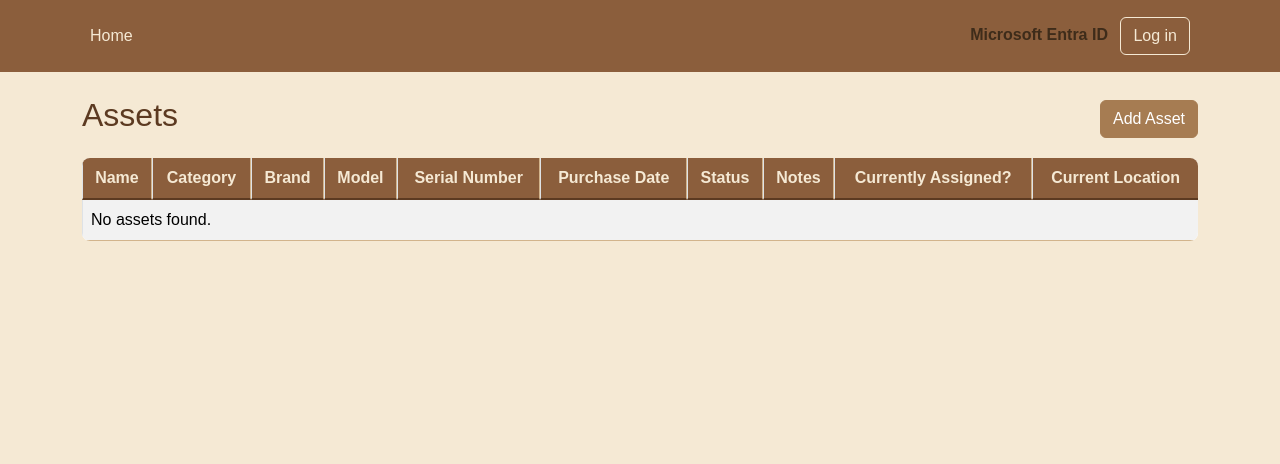
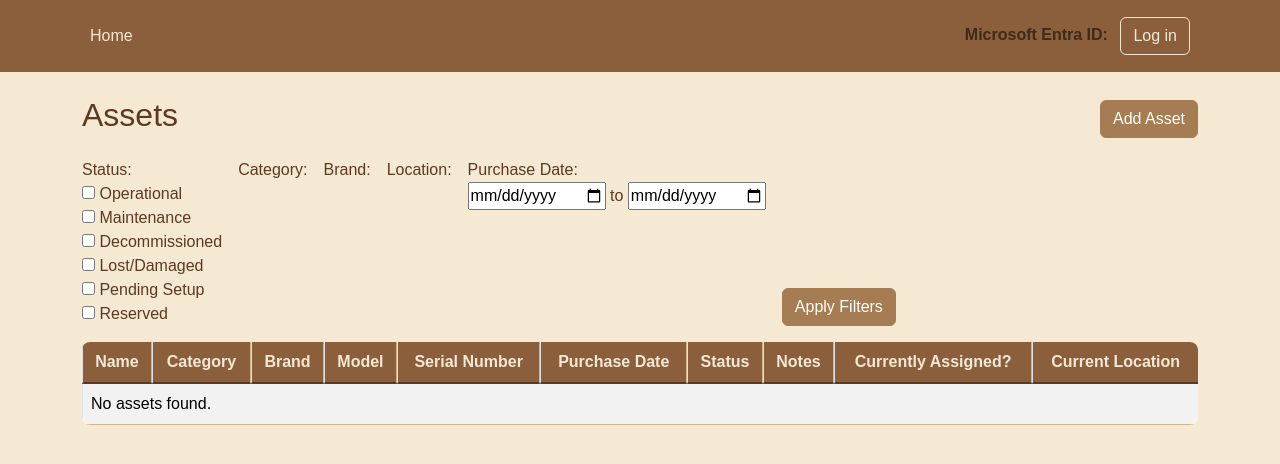
Before and after one commit to heronvalev/assets-manager, a Django app: page /assets/ in a window 1280 px wide. Shown: the top 464 px of the page. Run offline with Django 5.2, Linux system fonts and the light colour scheme; data that the repository does not hold is empty.

Commit message:
Add filtering functionality to asset and assignment list pages

```diff
--- a/inventory/templates/base.html
+++ b/inventory/templates/base.html
@@ -25,8 +25,9 @@
                 <!-- <form class="col-12 col-lg-auto mb-3 mb-lg-0 me-lg-3" role="search"> <input type="search" class="form-control form-control-dark" placeholder="Search..." aria-label="Search"> </form> -->
 
                 <div class="text-end">
-                    <span class="me-2" style="color:#3E2C1A; font-weight:600;">Microsoft Entra ID</span>
+                    <span class="me-2" style="color:#3E2C1A; font-weight:600;">Microsoft Entra ID:</span>
                     {% if request.user.is_authenticated %}
+                        <span class="me-2" style="color:#3E2C1A; font-weight:600;">{{ request.user.first_name|default:request.user.username }}</span>
                         <a href="{% url 'ms_logout' %}" class="btn btn-outline-light me-2">Log out</a>
                     {% else %}
                         <a href="{% url 'ms_login' %}" class="btn btn-outline-light me-2">Log in</a>
--- a/inventory/templates/inventory/asset_list.html
+++ b/inventory/templates/inventory/asset_list.html
@@ -7,6 +7,60 @@
     <h2>Assets</h2>
     <a href="{% url 'create_asset' %}" class="btn btn-primary">Add Asset</a>
 </div>
+
+<div class="mb-3">
+    <form method="get" class="row g-3">
+        <!-- Status checkboxes -->
+        <div class="col-auto">
+            <label>Status:</label><br>
+            {% for status in status_options %}
+                <input type="checkbox" name="status" value="{{ status }}"
+                    {% if status in selected_statuses %}checked{% endif %}> {{ status }}<br>
+            {% endfor %}
+        </div>
+
+        <!-- Category checkboxes -->
+        <div class="col-auto">
+            <label>Category:</label><br>
+            {% for category in category_options %}
+                <input type="checkbox" name="category" value="{{ category }}"
+                    {% if category in selected_categories %}checked{% endif %}> {{ category }}<br>
+            {% endfor %}
+        </div>
+
+        <!-- Brand checkboxes -->
+        <div class="col-auto">
+            <label>Brand:</label><br>
+            {% for brand in brand_options %}
+                <input type="checkbox" name="brand" value="{{ brand }}"
+                    {% if brand in selected_brands %}checked{% endif %}> {{ brand }}<br>
+            {% endfor %}
+        </div>
+
+        <!-- Location checkboxes -->
+        <div class="col-auto">
+            <label>Location:</label><br>
+            {% for location in location_options %}
+                <input type="checkbox" name="location" value="{{ location }}"
+                    {% if location in selected_locations %}checked{% endif %}> {{ location }}<br>
+            {% endfor %}
+        </div>
+
+        <!-- Date filters -->
+        <div class="col-auto">
+            <label>Purchase Date:</label><br>
+            <input type="date" name="start_date" value="{{ start_date }}">
+            to
+            <input type="date" name="end_date" value="{{ end_date }}">
+        </div>
+
+        <!-- Submit button -->
+        <div class="col-auto align-self-end">
+            <button type="submit" class="btn btn-primary">Apply Filters</button>
+        </div>
+    </form>
+</div>
+
 <div class="table-responsive">
     <table class="table table-bordered table-striped align-middle">
         <thead class="table-header">
--- a/inventory/views.py
+++ b/inventory/views.py
@@ -12,11 +12,66 @@ def asset_list(request):
     """
     Display a list of all assets with basic info.
     """
+    # Prepare options for filter checkboxes
+    status_options = [
+        Asset.STATUS_OPERATIONAL,
+        Asset.STATUS_MAINTENANCE,
+        Asset.STATUS_DECOMMISSIONED,
+        Asset.STATUS_LOST,
+        Asset.STATUS_PENDING,
+        Asset.STATUS_RESERVED
+    ]
+    category_options = Asset.objects.values_list('category', flat=True).distinct()
+    brand_options = Asset.objects.values_list('brand', flat=True).distinct()
+    location_options = Asset.objects.values_list('location', flat=True).distinct()
+
+    # Get filter values from GET parameters (from submitted form)
+    selected_statuses = request.GET.getlist('status')
+    selected_categories = request.GET.getlist('category')
+    selected_brands = request.GET.getlist('brand')
+    selected_locations = request.GET.getlist('location')
+    start_date = request.GET.get('start_date')
+    end_date = request.GET.get('end_date')
+
+    # Construct the query (adding filters (if any selected) consecutively)
     assets = Asset.objects.all().order_by('name')
 
+    # Apply status filter
+    if selected_statuses:
+        assets = assets.filter(status__in=selected_statuses)
+
+    # Apply category filter
+    if selected_categories:
+        assets = assets.filter(category__in=selected_categories)
+
+    # Apply brand filter
+    if selected_brands:
+        assets = assets.filter(brand__in=selected_brands)
+
+    # Apply location filter
+    if selected_locations:
+        assets = assets.filter(location__in=selected_locations)
+
+    # Filter by purchase date range if provided
+    if start_date:
+        assets = assets.filter(purchase_date__gte=start_date)
+    if end_date:
+        assets = assets.filter(purchase_date__lte=end_date)
+
     context = {
-        'assets': assets
+        'assets': assets,
+        'status_options': status_options,
+        'category_options': category_options,
+        'brand_options': brand_options,
+        'location_options': location_options,
+        'selected_statuses': selected_statuses,
+        'selected_categories': selected_categories,
+        'selected_brands': selected_brands,
+        'selected_locations': selected_locations,
+        'start_date': start_date,
+        'end_date': end_date,
     }
+
     return render(request, 'inventory/asset_list.html', context)
 
 # All assignments page
@@ -24,11 +79,51 @@ def assignment_list(request):
     """
     Display a list of all assignments, active and historical.
     """
+    # Prepare options for assignment filters
+    locations = Assignment.objects.values_list("location", flat=True).distinct()
+
+    # Get filter values from GET parameters (from submitted form)
+    status_filter = request.GET.get("status")
+    location_filter = request.GET.getlist("location")
+    assigned_start = request.GET.get("assigned_start")
+    assigned_end = request.GET.get("assigned_end")
+    returned_start = request.GET.get("returned_start")
+    returned_end = request.GET.get("returned_end")
+
+    # Construct the query (adding filters (if any selected) consecutively)
     assignments = Assignment.objects.select_related('asset', 'entra_user').order_by('-assigned_date')
 
+    # Apply filters if provided
+    if status_filter:
+        if status_filter == "active":
+            assignments = assignments.filter(returned_date__isnull=True)
+        elif status_filter == "returned":
+            assignments = assignments.filter(returned_date__isnull=False)
+
+    if location_filter:
+        assignments = assignments.filter(location__in=location_filter)
+
+    if assigned_start:
+        assignments = assignments.filter(assigned_date__gte=assigned_start)
+    if assigned_end:
+        assignments = assignments.filter(assigned_date__lte=assigned_end)
+
+    if returned_start:
+        assignments = assignments.filter(returned_date__gte=returned_start)
+    if returned_end:
+        assignments = assignments.filter(returned_date__lte=returned_end)
+
     context = {
-        'assignments': assignments
+    'assignments': assignments,
+    'locations': locations,
+    'status_filter': status_filter,
+    'location_filter': location_filter,
+    'assigned_start': assigned_start,
+    'assigned_end': assigned_end,
+    'returned_start': returned_start,
+    'returned_end': returned_end,
     }
+
     return render(request, 'inventory/assignment_list.html', context)
 
 # Single asset detail page
```
Also changed, not shown: inventory/templates/inventory/assignment_list.html (+41 -0 lines).
